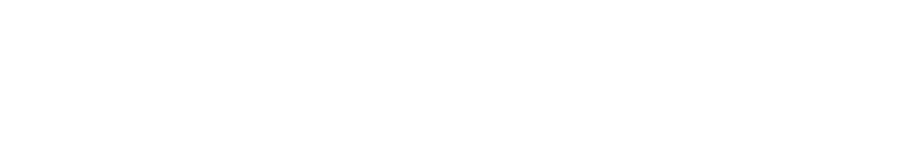
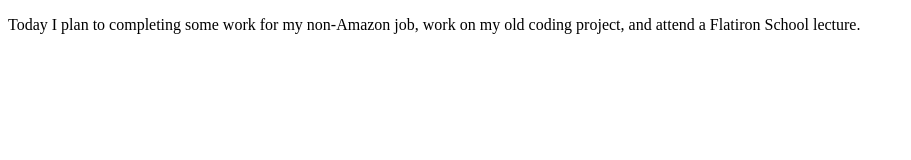
Before and after one commit to jtabb1/2021-08-02-Daily-Coding-Journal, a plain HTML site: page index.html in a window 1280 px wide. Shown: the whole page, without its empty margins (0-911 px from the left). Drawn offline with Linux system fonts and the light colour scheme.

Commit message:
Outline my plans for today.

```diff
--- a/index.html
+++ b/index.html
@@ -7,6 +7,12 @@
     <link href="style.css" rel="stylesheet" type="text/css" />
   </head>
   <body>
+
+    <p>
+      Today I plan to completing some work for my non-Amazon job, work on
+      my old coding project, and attend a Flatiron School lecture.
+    </p>
+
     <script src="script.js"></script>
   </body>
 </html>
```
